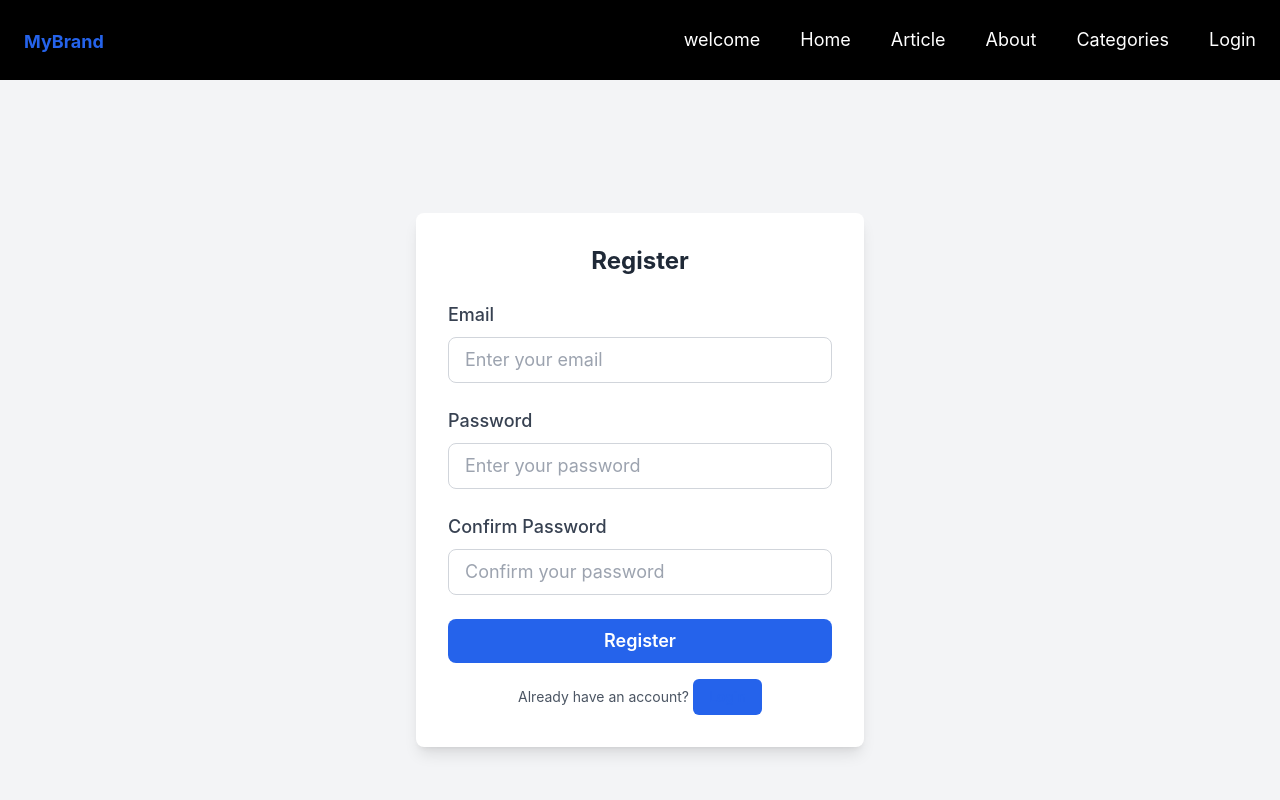
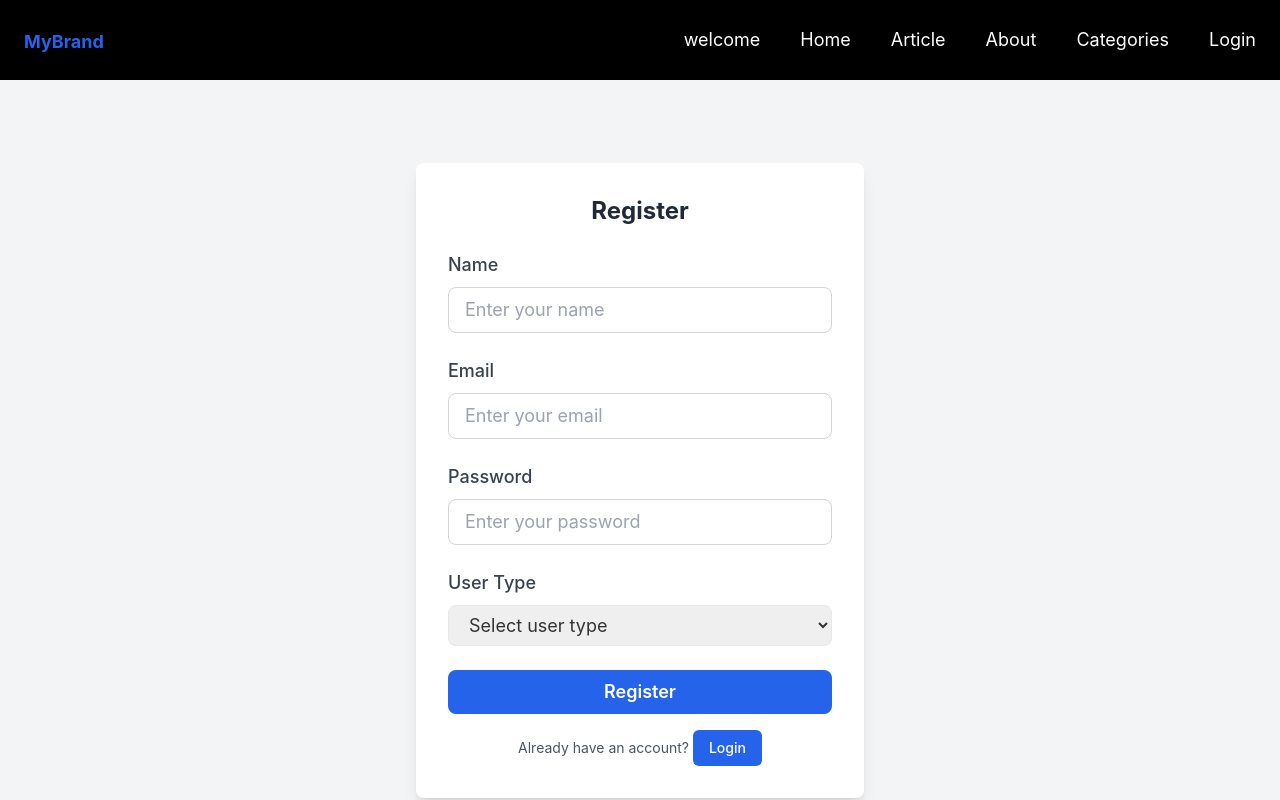
Before and after one commit to julietwainoi/gitconnectAPP, a React (Create React App) app: page /AuthForm in a window 1280 px wide. Both pictures are taken after a click on the button "Register". Shown: the top 800 px of the page. Built offline with nearby package versions, Linux system fonts and the light colour scheme.

Commit message:
worked on the login page

```diff
--- a/src/components/login.jsx
+++ b/src/components/login.jsx
@@ -1,21 +1,17 @@
 import React, { useState } from 'react';
-import { login, register } from '../api';  // Import the login and register functions from api.js
+import { login, register } from '../api'; // Import the login and register functions from api.js
 
 function AuthForm() {
-    const [isLogin, setIsLogin] = useState(true);  // Toggle between login and register
+    const [isLogin, setIsLogin] = useState(true); // Toggle between login and register
+    const [name, setName] = useState(''); // For registration
     const [email, setEmail] = useState('');
     const [password, setPassword] = useState('');
-    const [confirmPassword, setConfirmPassword] = useState('');
+    const [userType, setUserType] = useState(''); // For registration
     const [error, setError] = useState(null);
 
     const handleSubmit = async (e) => {
         e.preventDefault();
         setError(null);
-
-        if (!isLogin && password !== confirmPassword) {
-            setError('Passwords do not match.');
-            return;
-        }
 
         try {
             if (isLogin) {
@@ -23,7 +19,7 @@ function AuthForm() {
                 console.log('Login successful:', response);
                 // Handle login success
             } else {
-                const response = await register(email, password);
+                const response = await register(name, email, userType, password);
                 console.log('Registration successful:', response);
                 // Handle registration success
             }
@@ -41,6 +37,21 @@ function AuthForm() {
                 </h2>
 
                 <form onSubmit={handleSubmit} className="space-y-6">
+                    {/* Name Input (only for registration) */}
+                    {!isLogin && (
+                        <div>
+                            <label className="block text-gray-700 font-medium mb-2">Name</label>
+                            <input
+                                type="text"
+                                value={name}
+                                onChange={(e) => setName(e.target.value)}
+                                required
+                                placeholder="Enter your name"
+                                className="w-full px-4 py-2 border rounded-lg focus:outline-none focus:ring-2 focus:ring-blue-500"
+                            />
+                        </div>
+                    )}
+
                     {/* Email Input */}
                     <div>
                         <label className="block text-gray-700 font-medium mb-2">Email</label>
@@ -67,18 +78,20 @@ function AuthForm() {
                         />
                     </div>
 
-                    {/* Confirm Password Input (only for registration) */}
+                    {/* User Type Input (only for registration) */}
                     {!isLogin && (
                         <div>
-                            <label className="block text-gray-700 font-medium mb-2">Confirm Password</label>
-                            <input
-                                type="password"
-                                value={confirmPassword}
-                                onChange={(e) => setConfirmPassword(e.target.value)}
+                            <label className="block text-gray-700 font-medium mb-2">User Type</label>
+                            <select
+                                value={userType}
+                                onChange={(e) => setUserType(e.target.value)}
                                 required
-                                placeholder="Confirm your password"
                                 className="w-full px-4 py-2 border rounded-lg focus:outline-none focus:ring-2 focus:ring-blue-500"
-                            />
+                            >
+                                <option value="">Select user type</option>
+                                <option value="admin">Admin</option>
+                                <option value="user">User</option>
+                            </select>
                         </div>
                     )}
 
@@ -99,7 +112,7 @@ function AuthForm() {
                     {isLogin ? "Don't have an account?" : 'Already have an account?'}{' '}
                     <button
                         onClick={() => setIsLogin(!isLogin)}
-                        className="text-blue-600 hover:underline font-medium"
+                        className="text-black-600 hover:underline font-medium"
                     >
                         {isLogin ? 'Register' : 'Login'}
                     </button>
```
